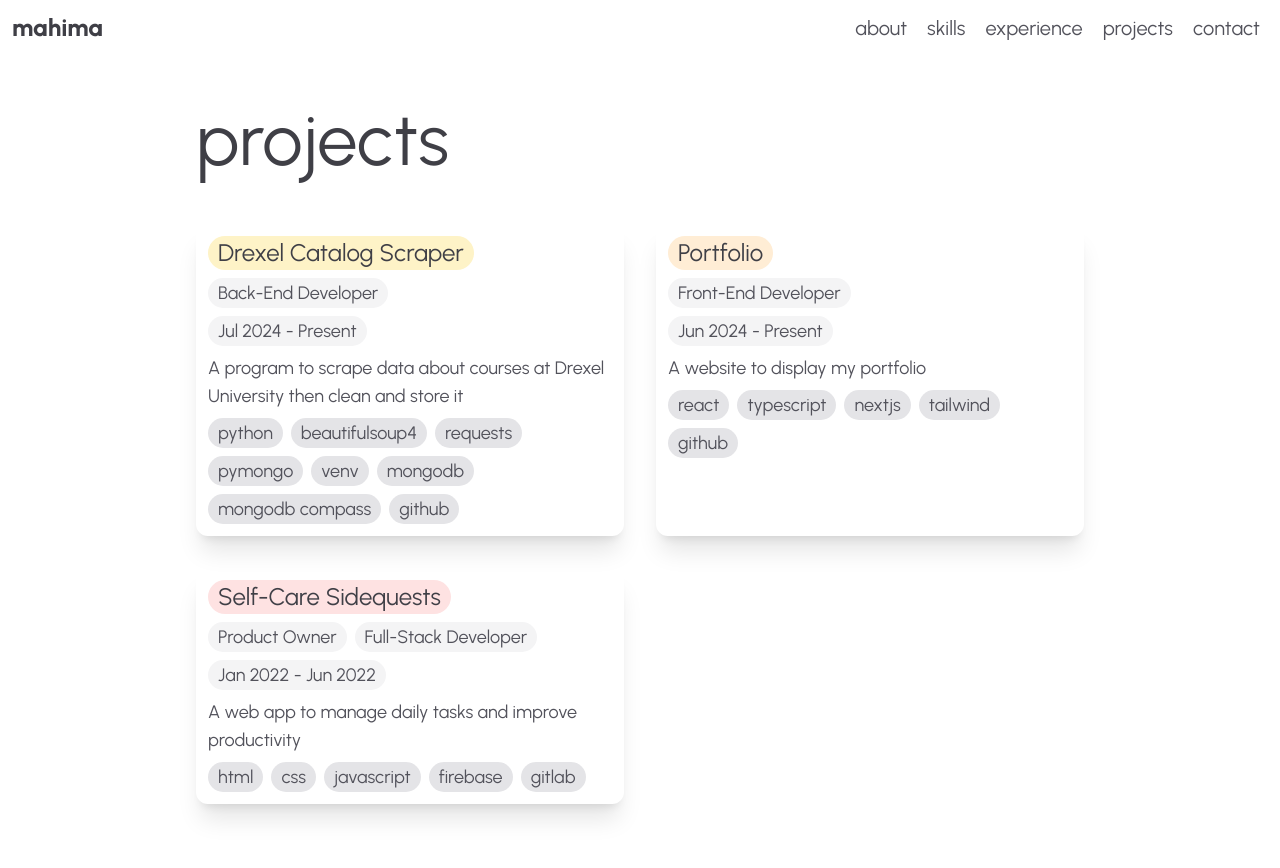
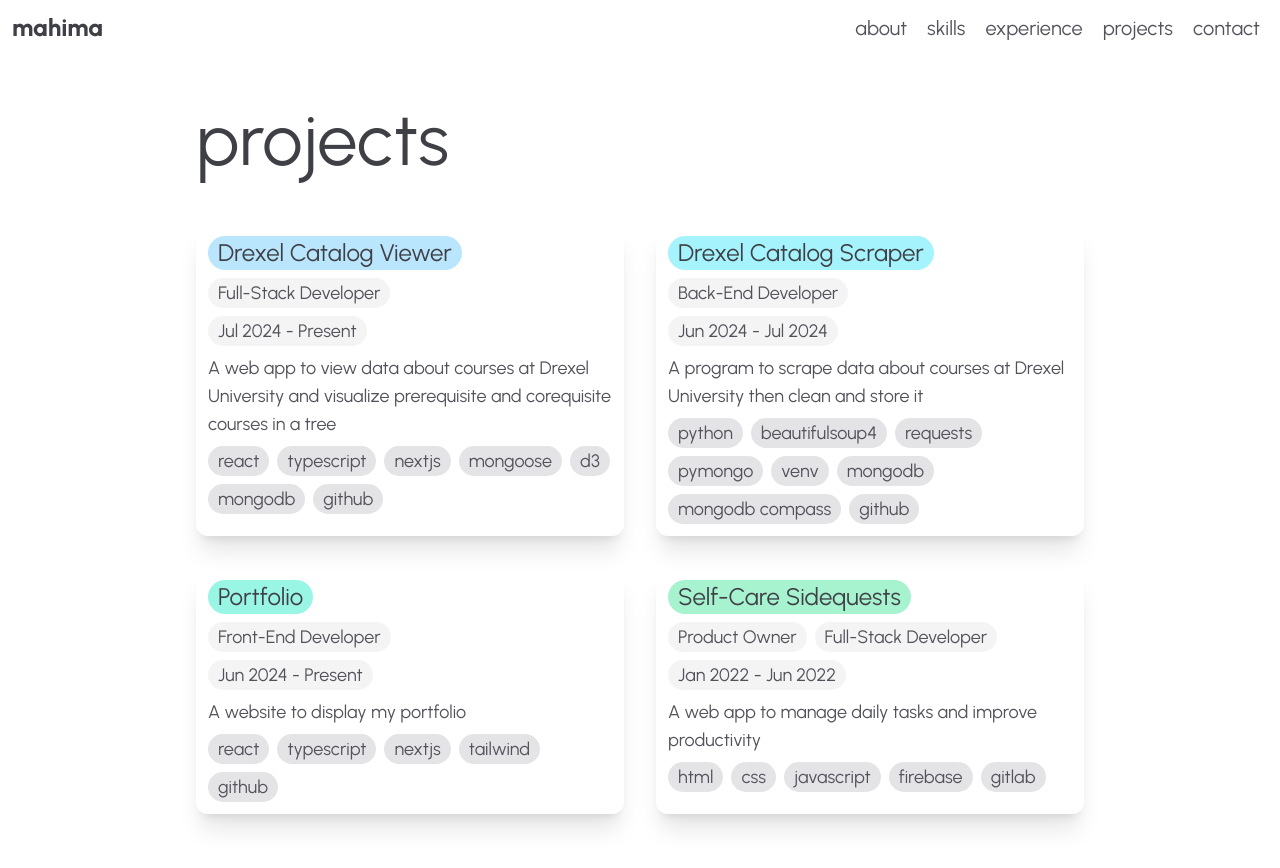
Before and after one commit to mahimamchacko/mahimamchacko.github.io, a Next.js app: page /projects in a window 1280 px wide. Shown: the top 868 px of the page. Built offline with nearby package versions, Linux system fonts and the light colour scheme.

Commit message:
Update Projects page and fix indexing on About page

```diff
--- a/app/page.tsx
+++ b/app/page.tsx
@@ -3,22 +3,18 @@
 export default function About() {
   const badges = [
     {
-      id: 1,
       color: "bg-emerald-200",
       text: "software developer"
     },
     {
-      id: 2,
       color: "bg-teal-200",
       text: "software engineer"
     },
     {
-      id: 3,
       color: "bg-cyan-200",
       text: "software programmer"
     },
     {
-      id: 4,
       color: "bg-sky-200",
       text: "student"
     },
@@ -28,9 +24,9 @@
     <main className="container flex flex-col gap-8 md:gap-12 py-12">
       <h1>mahima chacko</h1>
       <div className="flex flex-wrap gap-2">
-        {badges.map(({ id, color, text }) => (
-          <Badge key={id} color={color}>
-            <h6>{text}</h6>
+        {badges.map((tag: { color: string, text: string }, index) => (
+          <Badge key={index} color={tag.color}>
+            <h6>{tag.text}</h6>
           </Badge>
         ))}
       </div>
--- a/app/projects/page.tsx
+++ b/app/projects/page.tsx
@@ -3,14 +3,33 @@
 export default function Projects() {
   const projects = [
     {
+      title: "Drexel Catalog Viewer",
+      roles: [
+        "Full-Stack Developer"
+      ],
+      period: "Jul 2024 - Present",
+      description: "A web app to view data about courses at Drexel University and visualize prerequisite and corequisite courses in a tree",
+      link: "https://github.com/mahimamchacko/drexel-catalog-viewer",
+      color: "bg-sky-200",
+      tags: [
+        "react",
+        "typescript",
+        "nextjs",
+        "mongoose",
+        "d3",
+        "mongodb",
+        "github"
+      ]
+    },
+    {
       title: "Drexel Catalog Scraper",
       roles: [
         "Back-End Developer"
       ],
-      period: "Jul 2024 - Present",
+      period: "Jun 2024 - Jul 2024",
       description: "A program to scrape data about courses at Drexel University then clean and store it",
       link: "https://github.com/mahimamchacko/drexel-catalog-scraper",
-      color: "bg-amber-100",
+      color: "bg-cyan-200",
       tags: [
         "python",
         "beautifulsoup4",
@@ -30,7 +49,7 @@
       period: "Jun 2024 - Present",
       description: "A website to display my portfolio",
       link: "https://github.com/mahimamchacko/mahimamchacko.github.io",
-      color: "bg-orange-100",
+      color: "bg-teal-200",
       tags: [
         "react",
         "typescript",
@@ -48,7 +67,7 @@
       period: "Jan 2022 - Jun 2022",
       description: "A web app to manage daily tasks and improve productivity",
       link: "",
-      color: "bg-red-100",
+      color: "bg-emerald-200",
       tags: [
         "html",
         "css",
```
